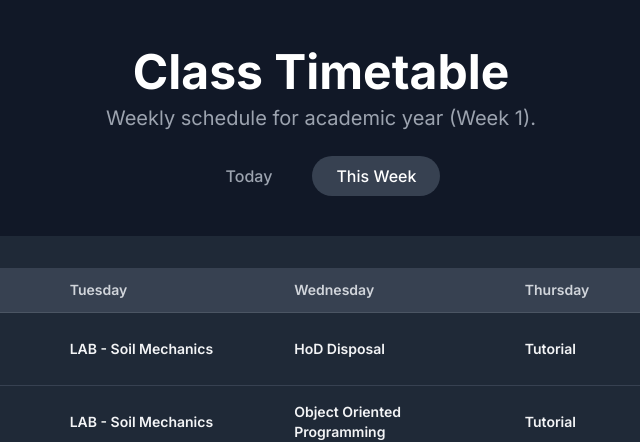
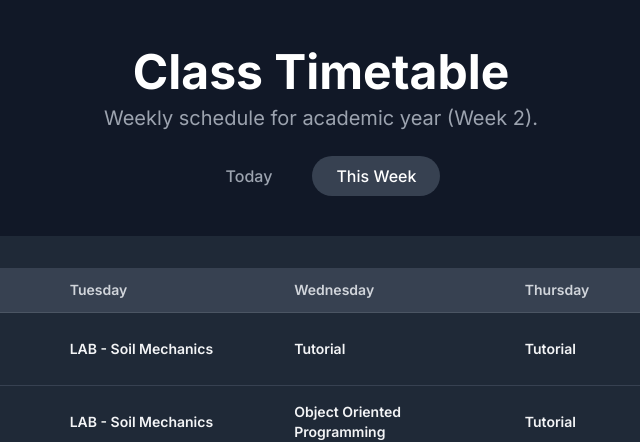
Before and after one commit to AlleyNawaz/class-schedule-igis, a plain HTML site: page index.html in a window 1280 px wide. Shown: the top 442 px of the page, 319-959 px from the left. Drawn offline with nearby package versions, Linux system fonts and the light colour scheme.

Commit message:
Update timetable for academic year to Week 2

```diff
--- a/index.html
+++ b/index.html
@@ -48,7 +48,7 @@
                 Class Timetable
             </h1>
             <p class="text-lg sm:text-xl text-gray-400">
-                Weekly schedule for academic year (Week 1).
+                Weekly schedule for academic year (Week 2).
             </p>
             <nav class="mt-6 flex justify-center space-x-4">
                 <button id="today-btn" class="px-6 py-2 rounded-full font-medium text-white transition-colors duration-200 bg-gray-700 hover:bg-gray-600 focus:outline-none focus:ring-2 focus:ring-gray-500 focus:ring-offset-2 focus:ring-offset-gray-900">Today</button>
@@ -68,7 +68,7 @@
             const timetableContainer = document.getElementById('timetable-container');
 
             const timetableData = {
-                '9:00 - 10:00 am': ['Tutorial','LAB - Soil Mechanics','HoD Disposal','Tutorial','Tutorial'],
+                '9:00 - 10:00 am': ['Tutorial','LAB - Soil Mechanics','Tutorial','Tutorial','Tutorial'],
                 '10:00 - 11:00 am': ['Linear Algebra','LAB - Soil Mechanics','Object Oriented Programming','Tutorial','Object Oriented Programming'],
                 '11:00 - 12:00 pm': ['Linear Algebra','LAB - Soil Mechanics','Object Oriented Programming','Soil Mechanics','Linear Algebra'],
                 '12:00 - 1:00 pm': ['Tutorial','Digital Mapping & Image Processing','Digital Mapping & Image Processing','Soil Mechanics','Tutorial'],
```
